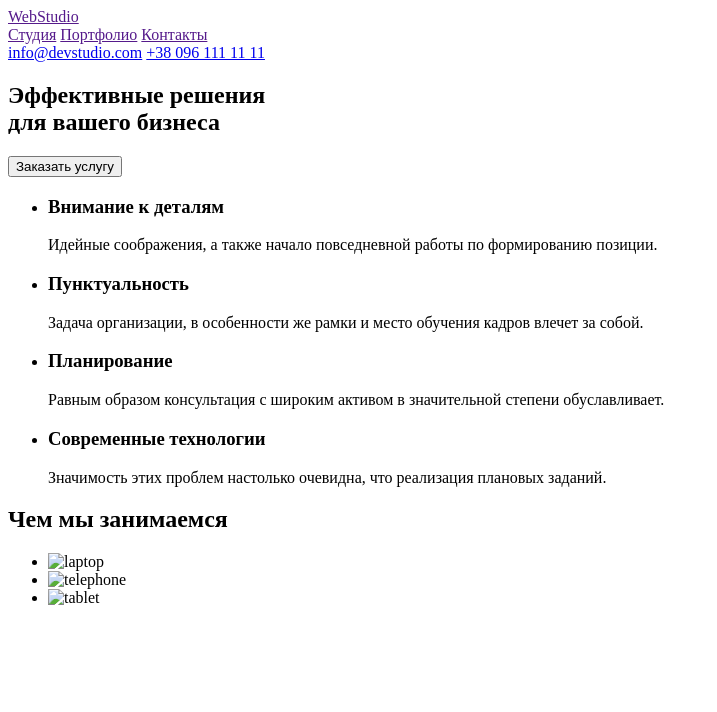
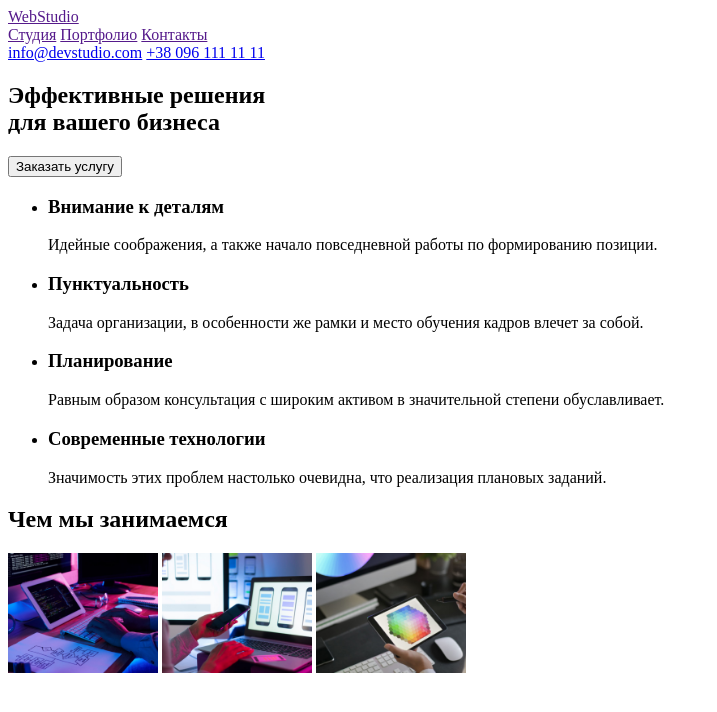
Before and after one commit to ViktoriaDomashchuk/goit-markup--hw-01, a plain HTML site: page index.html in a window 1280 px wide. Shown: the whole page, without its empty margins (0-717 px from the left). Drawn offline with Linux system fonts and the light colour scheme.

Commit message:
add photos again

```diff
--- a/index.html
+++ b/index.html
@@ -44,11 +44,9 @@
     </section>
      <section>
         <h2>Чем мы занимаемся</h2>
-        <ul>
-        <li><img src="box_1.jpg" alt="laptop" width="150"></li>
-        <li><img src="box 2.jpg" alt="telephone" width="150"></li>
-        <li><img src="box 3.ipg" alt="tablet" width="150"></li>
-        </ul>
+        <img src="/images/box 1.jpg" alt="laptop" width="150">
+        <img src="/images/box 2.jpg" alt="telephone" width="150">
+        <img src="/images/box 3.jpg" alt="tablet" width="150">
      </section>
     </main>
 </body>
```
Also changed, not shown: images/box 1.jpg (renamed from images/box_1.jpg).
